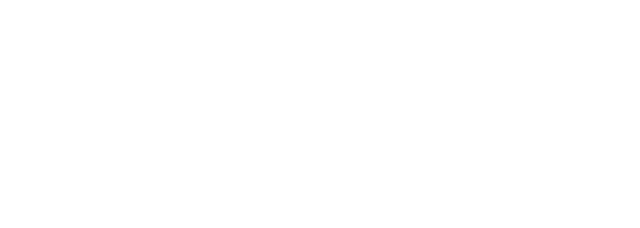
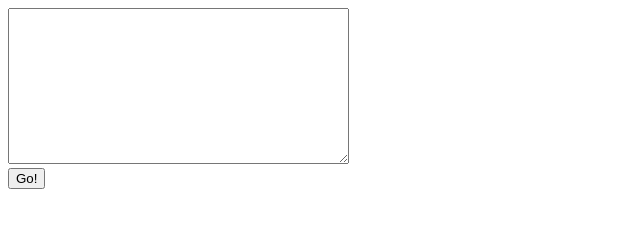
Before and after one commit to danielbastos11/pathfinder, a plain HTML site: page index.html in a window 1280 px wide. Shown: the whole page, without its empty margins (0-640 px from the left). Drawn offline with Linux system fonts and the light colour scheme.

Commit message:
Retoques na apresentação

```diff
--- a/index.html
+++ b/index.html
@@ -4,8 +4,15 @@
 	<meta charset="UTF-8">
 	<title>Document</title>
 	<script src="lib/head.js" data-headjs-load="index.js"></script>
+	<link rel="stylesheet" type="text/css" href="bootstrap.css">
 </head>
 <body>
 
+	<div class="row">
+		<textarea style="height: 150px; font-size: 2em" id="input" class="col-md-3"></textarea>
+	</div>
+	<button id="go">Go!</button>
+
+
 </body>
 </html>
```
